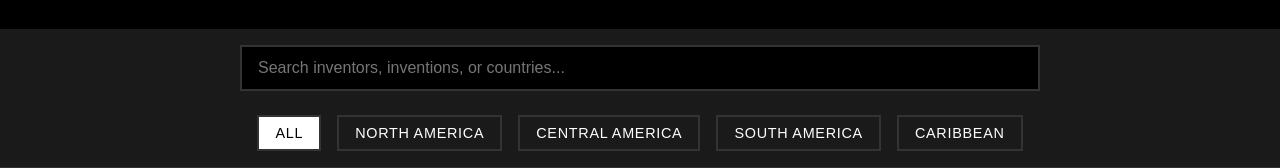
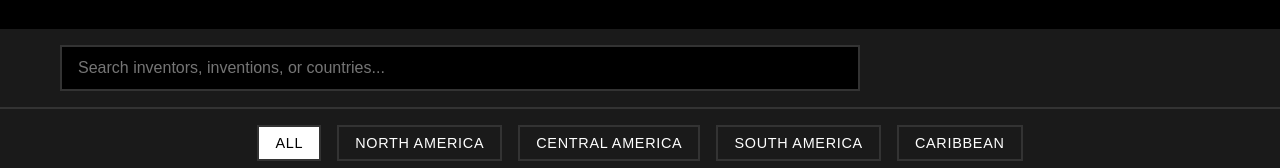
Before and after one commit to fantravel1/americaninventions, a plain HTML site: page index.html in a window 1280 px wide. Shown: the part 632-800 px from the top of the page. Drawn offline with Linux system fonts and the light colour scheme.

Commit message:
Update index.html
non-sticky region in nav-bar

```diff
--- a/index.html
+++ b/index.html
@@ -117,7 +117,15 @@
         }
 
         /* Navigation */
+        /* Navigation */
         nav {
+            background: #1a1a1a;
+            padding: 1rem 0;
+            border-bottom: 2px solid #333;
+            text-align: center;
+        }
+
+        .search-nav {
             background: #1a1a1a;
             padding: 1rem 0;
             position: sticky;
@@ -831,20 +839,22 @@
             </div>
         </div>
     </header>
+        <div class="search-nav">
+        <div class="container">
+            <div class="search-container">
+                <input type="text" class="search-box" placeholder="Search inventors, inventions, or countries..." id="searchInput">
+            </div>
+        </div>
+    </div>
 
     <nav>
         <div class="container">
-            <div class="nav-container">
-                <div class="search-container">
-                    <input type="text" class="search-box" placeholder="Search inventors, inventions, or countries..." id="searchInput">
-                </div>
             <div class="filters">
                 <button class="filter-btn active" data-filter="all">All</button>
                 <button class="filter-btn" data-filter="north-america">North America</button>
                 <button class="filter-btn" data-filter="central-america">Central America</button>
                 <button class="filter-btn" data-filter="south-america">South America</button>
                 <button class="filter-btn" data-filter="caribbean">Caribbean</button>
-                </div>
             </div>
         </div>
     </nav>
```
Lines whose indentation alone changed are shown as unchanged.
